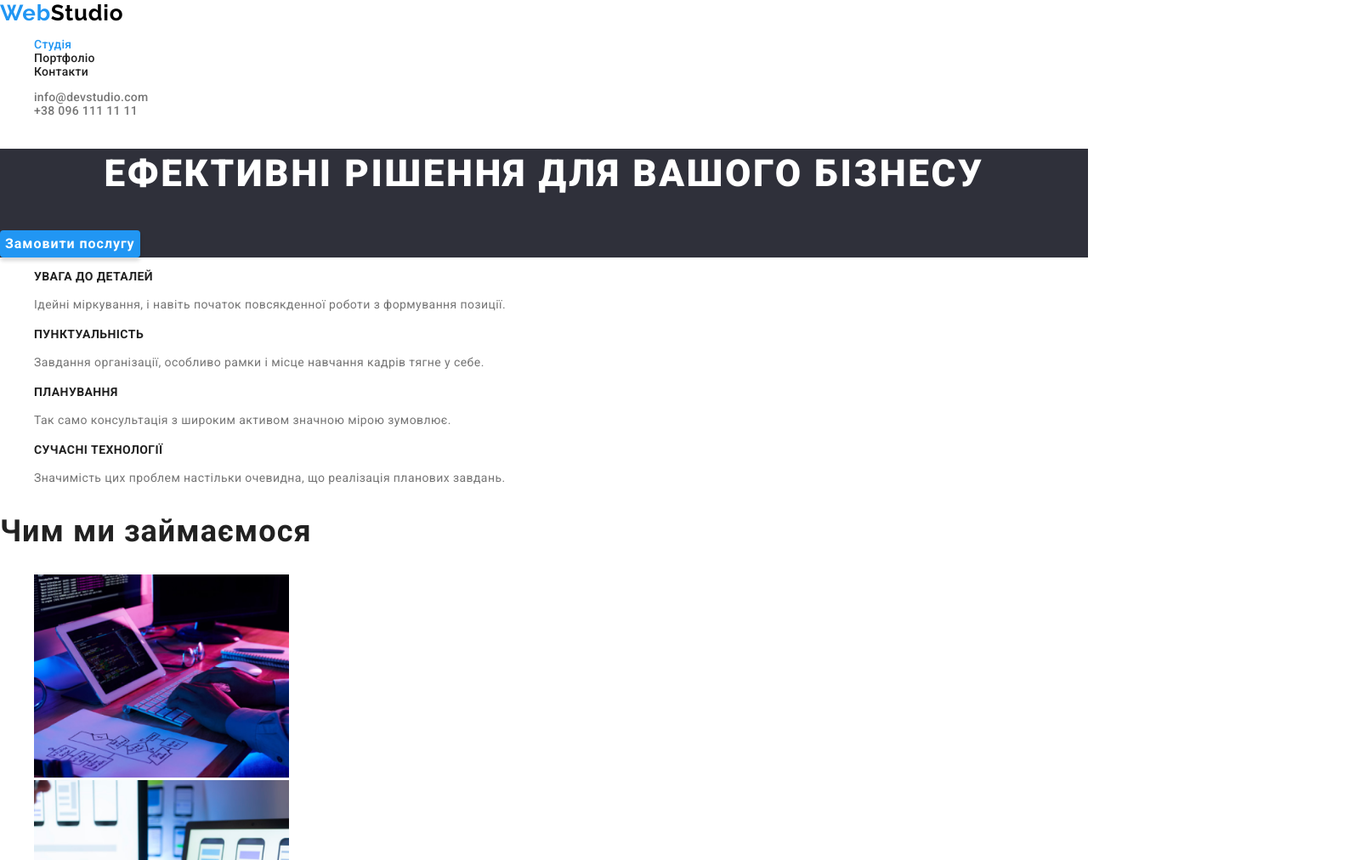
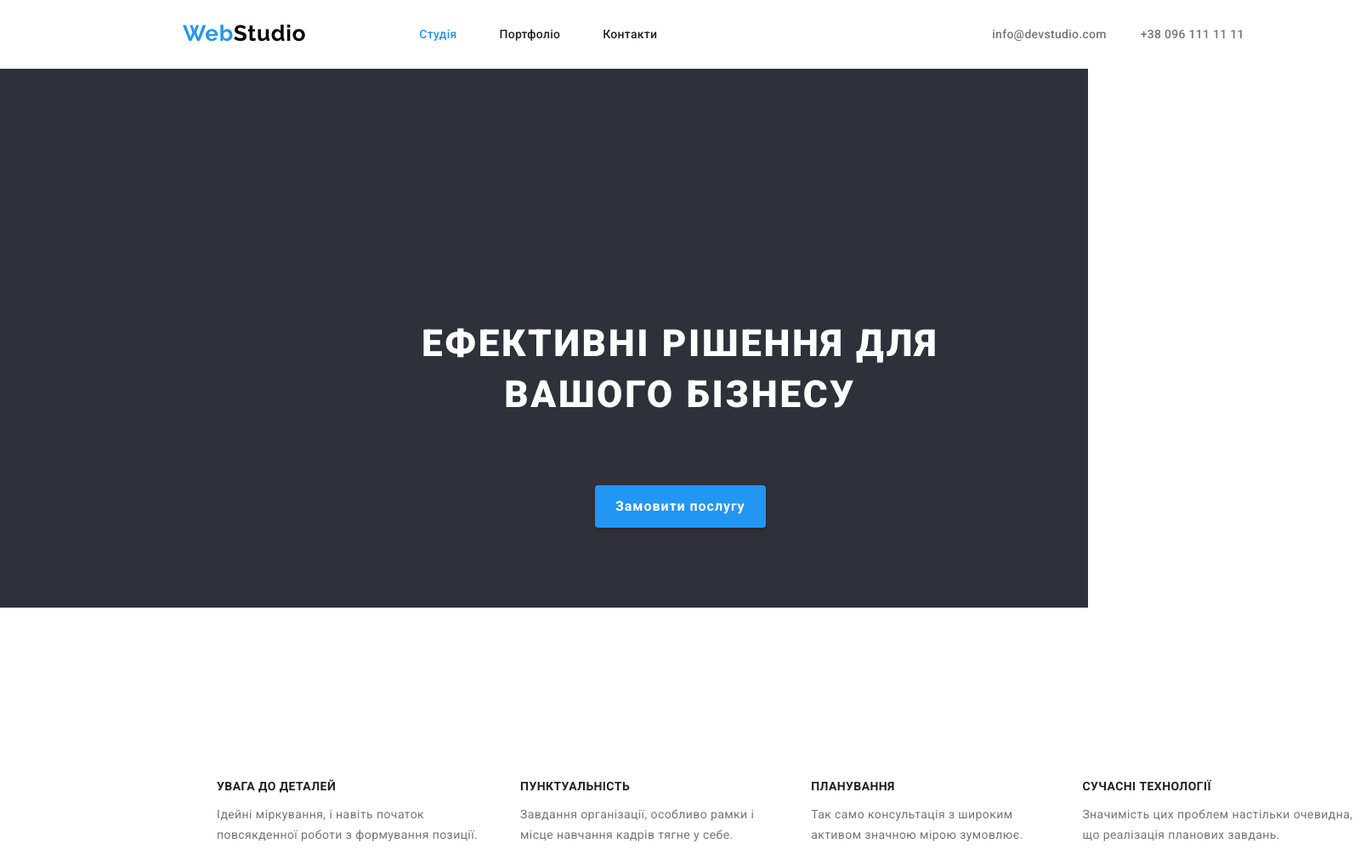
Before and after one commit to Needlide/lytvyniuk-maksim-IPZ-32, a website: page index.html in a window 1280 px wide. Shown: the top 1012 px of the page at 85% size, 1600 px wide, since content can reach past the window. Drawn offline with nearby package versions, Linux system fonts and the light colour scheme.

Commit message:
Completed positioning for header, hero and specifics.

```diff
--- a/css/styles.css
+++ b/css/styles.css
@@ -24,6 +24,7 @@ body {
 
 header {
   background-color: var(--main-bg);
+  border-bottom: 1px solid #ececec;
 }
 
 .logo {
@@ -31,6 +32,7 @@ header {
   font-size: var(--logo-font-size);
   font-weight: var(--logo-font-weight);
   letter-spacing: var(--logo-letter-spacing);
+  margin-left: 13.44rem;
 }
 
 .logo__web {
@@ -86,6 +88,7 @@ a:focus {
 
 ul {
   list-style: none;
+  margin: 0%;
 }
 
 footer {
@@ -127,6 +130,52 @@ address {
   overflow: hidden;
 }
 
+.section {
+  padding-top: 94px;
+  padding-bottom: 94px;
+}
+
+.container {
+  width: 100rem/*1200px*/;
+}
+
+.flex__container {
+  display: flex;
+  flex-direction: row;
+}
+
+.flex__container__nav__item {
+margin-left: 3.12rem;
+}
+
+.flex__container__contact__item {
+  margin-left: 2.5rem;
+}
+
+.flex__container__spec__item {
+  margin-left: 1.88rem;
+}
+
+.header__nav {
+  margin-left: 5.81rem;
+  margin-top: 2rem;
+  margin-bottom: 2rem;
+}
+
+.logo__header {
+  margin-top: 1.5rem;
+  margin-bottom: 1.56rem;
+}
+
+.header__contact {
+  margin-left: 22.12rem;
+  margin-top: 2rem;
+  margin-bottom: 2rem;
+}
+
+.header__contact>li:not(:first-child) {
+  margin-left: 2.5rem;
+}
 /*-----------------------------------------*/
 
 /*Index*/
@@ -143,6 +192,9 @@ address {
   line-height: 1.36;
   letter-spacing: 2.64px;
   text-transform: uppercase;
+  margin-top: 12.5rem;
+  margin-left: 28.25rem;
+  width: 43.5rem;
 }
 
 .hero__btn {
@@ -154,11 +206,22 @@ address {
   line-height: 1.87;
   letter-spacing: 0.96px;
   box-shadow: 0px 4px 4px 0px rgba(0, 0, 0, 0.15);
+  margin-top: 2.5rem;
+  margin-left: 43.75rem;
+  padding-left: 1.5rem;
+  padding-right: 1.5rem;
+  padding-top: 0.62rem;
+  padding-bottom: 0.62rem;
 }
 
 .hero__btn:hover,
 .hero__btn:focus {
   background-color: #188ce8;
+}
+
+.section__spec {
+  margin-left: 13.44rem;
+  margin-top: 5.88rem;
 }
 
 .title__l {
--- a/index.html
+++ b/index.html
@@ -1,9 +1,12 @@
-<!doctype html>
+<!DOCTYPE html>
 <html lang="uk">
   <head>
     <meta charset="utf-8" />
     <title>WebStudio</title>
-    <link rel="stylesheet" href="node_modules/modern-normalize/modern-normalize.css">
+    <link
+      rel="stylesheet"
+      href="node_modules/modern-normalize/modern-normalize.css"
+    />
     <link rel="preconnect" href="https://fonts.googleapis.com" />
     <link rel="preconnect" href="https://fonts.gstatic.com" crossorigin />
     <link
@@ -14,43 +17,50 @@
   </head>
   <body>
     <header>
-      <a class="logo" href="./index.html"
+      <div class="container flex__container">
+        <a class="logo logo__header" href="./index.html"
           ><span class="logo__web">Web</span>Studio</a
         >
-      <nav>
-        <ul>
+        <nav class="header__nav">
+          <ul class="flex__container">
             <li>
               <a class="nav__link a__active" href="./index.html">Студія</a>
             </li>
-          <li>
+            <li class="flex__container__nav__item">
               <a class="nav__link" href="./portfolio.html">Портфоліо</a>
             </li>
-          <li>
+            <li class="flex__container__nav__item">
               <a class="nav__link" href="./index.html">Контакти</a>
             </li>
           </ul>
         </nav>
-      <ul>
+        <ul class="flex__container header__contact">
           <li>
             <a class="header__link" href="mailto:info@devstudio.com"
               >info@devstudio.com</a
             >
           </li>
-        <li>
-          <a class="header__link" href="tel:+380961111111">+38 096 111 11 11</a>
+          <li class="flex__container__contact__item">
+            <a class="header__link" href="tel:+380961111111"
+              >+38 096 111 11 11</a
+            >
           </li>
         </ul>
+      </div>
     </header>
 
     <main>
-      <section class="hero">
+      <section class="hero section">
+        <div class="container">
           <h1 class="hero__title">Ефективні рішення для вашого бізнесу</h1>
           <button type="button" class="hero__btn">Замовити послугу</button>
+        </div>
       </section>
 
-      <section>
+      <section class="section">
+        <div class="container">
           <h2 class="hidden__elem">Наші особливості</h2>
-        <ul>
+          <ul class="section__spec flex__container">
             <li>
               <h3 class="title__l">Увага до деталей</h3>
               <p class="p__spec">
@@ -59,32 +69,34 @@
               </p>
             </li>
 
-          <li>
+            <li class="flex__container__spec__item">
               <h3 class="title__l">Пунктуальність</h3>
               <p class="p__spec">
-              Завдання організації, особливо рамки і місце навчання кадрів тягне
-              у себе.
+                Завдання організації, особливо рамки і місце навчання кадрів
+                тягне у себе.
               </p>
             </li>
 
-          <li>
+            <li class="flex__container__spec__item">
               <h3 class="title__l">Планування</h3>
               <p class="p__spec">
                 Так само консультація з широким активом значною мірою зумовлює.
               </p>
             </li>
 
-          <li>
+            <li class="flex__container__spec__item">
               <h3 class="title__l">Сучасні технології</h3>
               <p class="p__spec">
-              Значимість цих проблем настільки очевидна, що реалізація планових
-              завдань.
+                Значимість цих проблем настільки очевидна, що реалізація
+                планових завдань.
               </p>
             </li>
           </ul>
+        </div>
       </section>
 
-      <section>
+      <section class="section">
+        <div class="container">
           <h2 class="title__heading">Чим ми займаємося</h2>
           <ul>
             <li>
@@ -109,9 +121,11 @@
               />
             </li>
           </ul>
+        </div>
       </section>
 
-      <section>
+      <section class="section">
+        <div class="container">
           <h2 class="title__heading">Наша команда</h2>
           <ul>
             <li>
@@ -151,10 +165,12 @@
               <p class="p__team">UI Designer</p>
             </li>
           </ul>
+        </div>
       </section>
     </main>
 
     <footer>
+      <div class="container">
         <a class="logo logo__footer" href="./index.html"
           ><span class="logo__web">Web</span>Studio</a
         >
@@ -181,6 +197,7 @@
             </li>
           </ul>
         </address>
+      </div>
     </footer>
   </body>
 </html>
```
Also changed, not shown: portfolio.html (+17 -5 lines). Lines whose indentation alone changed are shown as unchanged.
